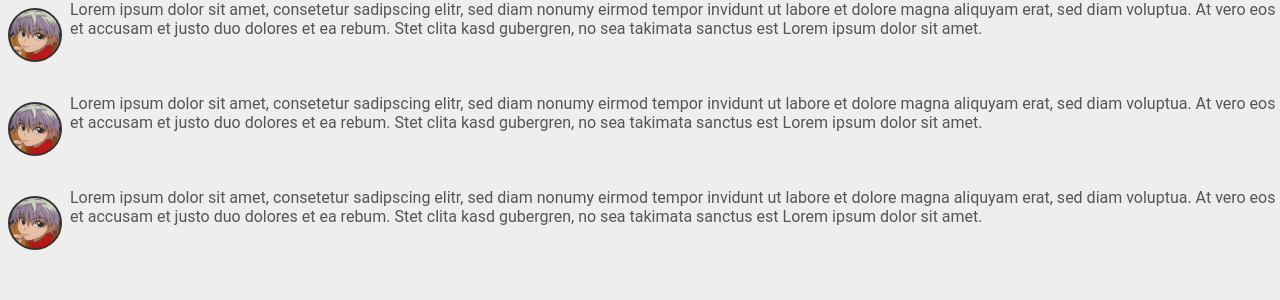
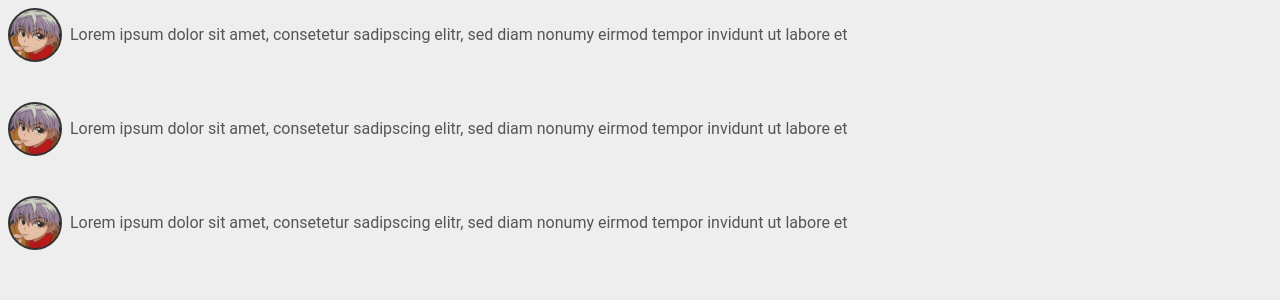
Before and after one commit to JongyunHa/flex-grid, a React (Create React App) app: page / in a window 1280 px wide. Shown: the top 300 px of the page. Built offline with nearby package versions, Linux system fonts and the light colour scheme.

Commit message:
Flex ui user list

```diff
--- a/src/App.tsx
+++ b/src/App.tsx
@@ -1,13 +1,15 @@
 import React from 'react';
 import MessageList from './components/chapter2/MessageList';
+import UserList from './components/chapter2/UserList';
 
 function App() {
   return (
     <div>
-      {/* <Menu /> */}
+      {/*<Menu />*/}
       {/* <SearchBar/> */}
       {/*<BulletList />*/}
-      <MessageList />
+      {/* <MessageList /> */}
+      <UserList />
     </div>
   );
 }
--- /dev/null
+++ b/src/components/chapter2/UserList.tsx
@@ -0,0 +1,48 @@
+import React from 'react';
+import background from './키르아.jpeg';
+import '../default.css';
+import './messageList.css';
+
+const UserList = () => {
+  return (
+    <div>
+      <ul className="user-list friend-list">
+        <li className="user-item friend-item">
+          <figure
+            className="user-photo"
+            style={{
+              backgroundImage: `url(${background})`,
+            }}
+          ></figure>
+          <p className="user-name">
+            Lorem ipsum dolor sit amet, consetetur sadipscing elitr, sed diam nonumy eirmod tempor invidunt ut labore et
+          </p>
+        </li>
+        <li className="user-item friend-item">
+          <figure
+            className="user-photo"
+            style={{
+              backgroundImage: `url(${background})`,
+            }}
+          ></figure>
+          <p className="user-name">
+            Lorem ipsum dolor sit amet, consetetur sadipscing elitr, sed diam nonumy eirmod tempor invidunt ut labore et
+          </p>
+        </li>
+        <li className="user-item friend-item">
+          <figure
+            className="user-photo"
+            style={{
+              backgroundImage: `url(${background})`,
+            }}
+          ></figure>
+          <p className="user-name">
+            Lorem ipsum dolor sit amet, consetetur sadipscing elitr, sed diam nonumy eirmod tempor invidunt ut labore et
+          </p>
+        </li>
+      </ul>
+    </div>
+  );
+};
+
+export default UserList;
--- a/src/components/chapter2/messageList.css
+++ b/src/components/chapter2/messageList.css
@@ -9,15 +9,29 @@
   background-repeat: no-repeat;
   background-position: center;
   background-size: 150%;
+  transition: 1s;
 }
 
 .user-photo:hover {
   width: 100px;
   height: 100px;
   border: 2px solid blue;
+  transition: 1s;
 }
 
 .user-item {
   display: flex;
   margin-bottom: 1.5rem;
 }
+
+/* friend list */
+
+.friend-item {
+  align-items: center;
+}
+
+.user-name {
+  overflow: hidden;
+  text-overflow: ellipsis;
+  white-space: nowrap;
+}
```
